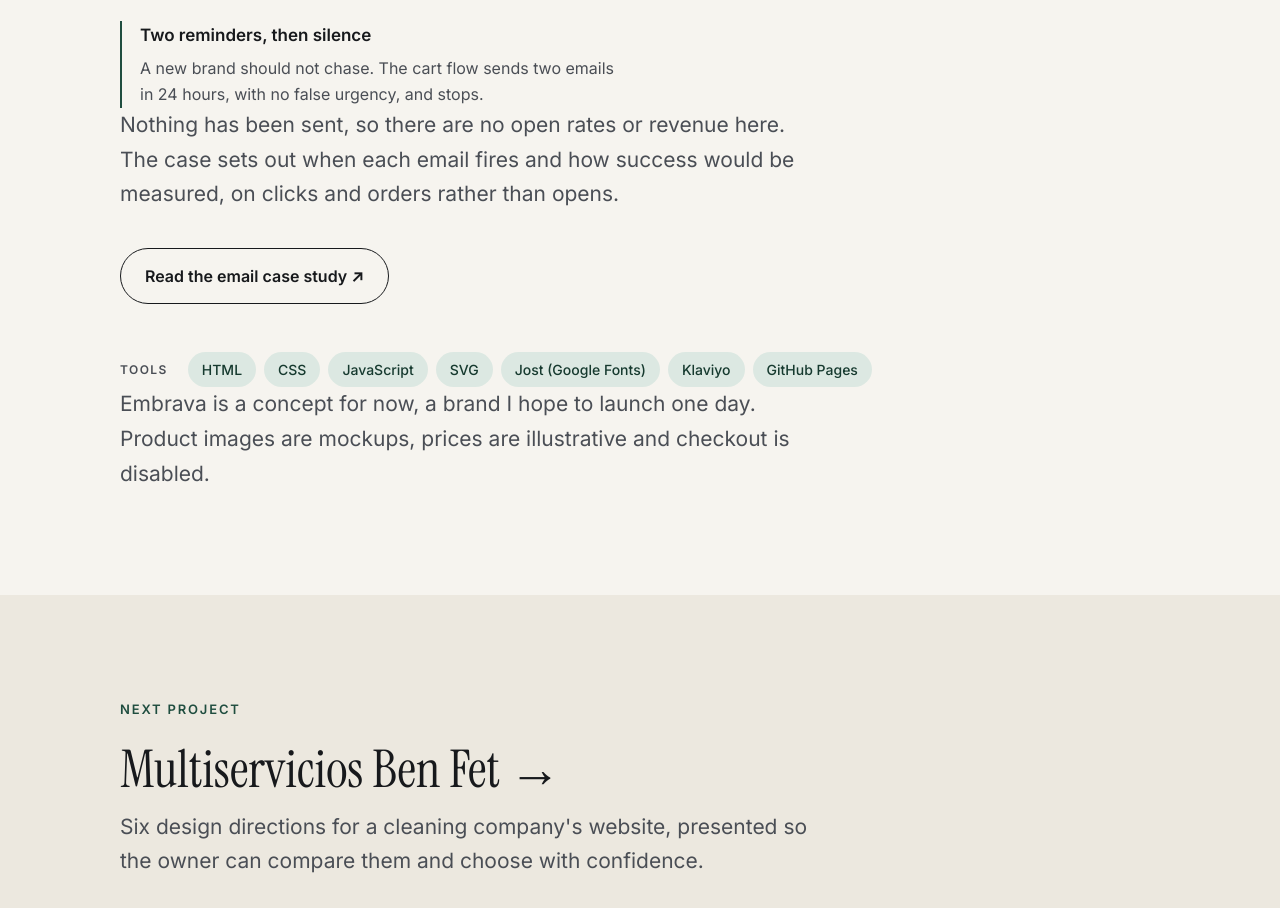
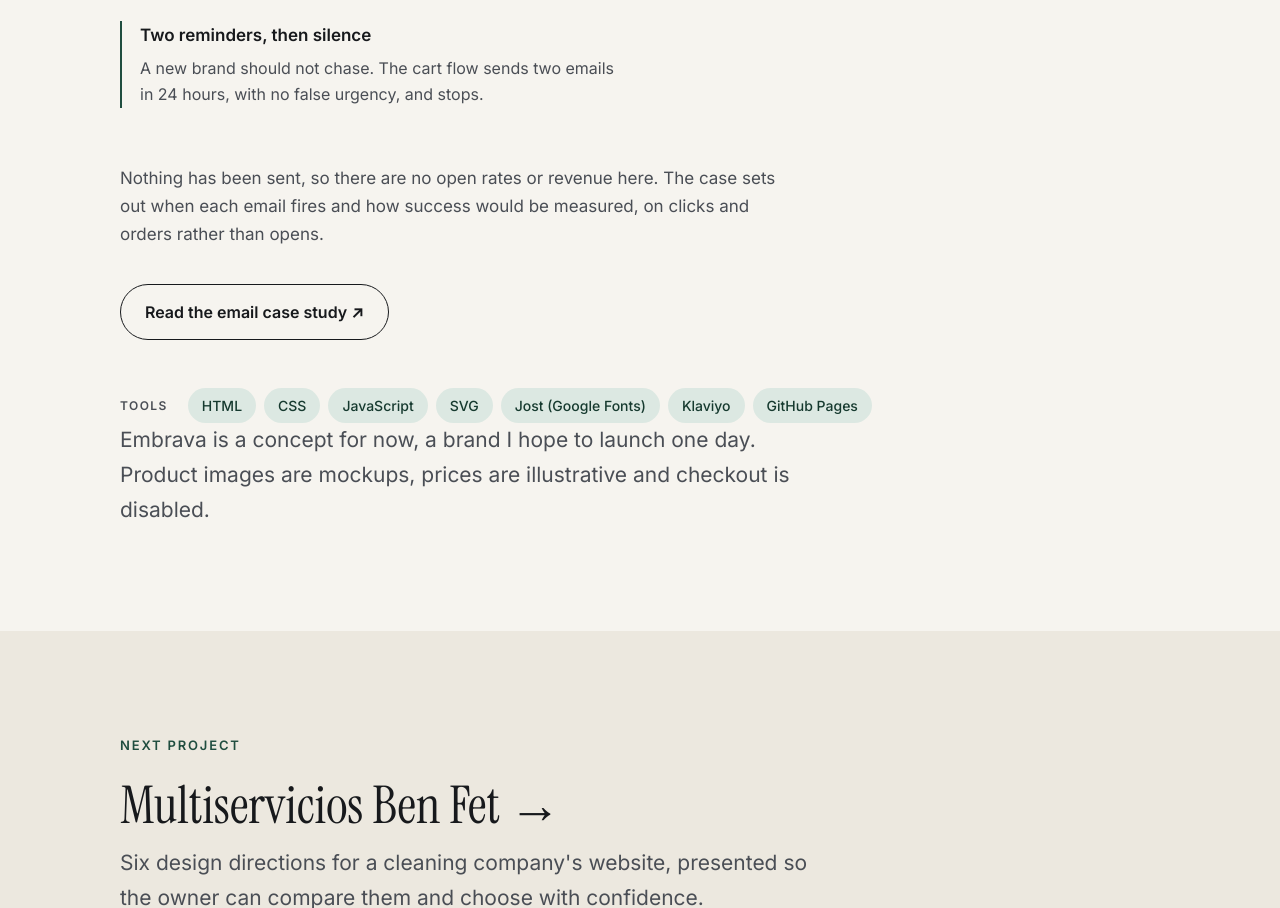
Before and after one commit to andrea-mmo/portfolio, a plain HTML site: page work/embrava.html in a window 1280 px wide. Shown: the part 8594-9502 px from the top of the page. Drawn offline with Linux system fonts and the light colour scheme.

Commit message:
Añade la imagen de LinkedIn de los emails de Embrava y arregla el párrafo de la sección de email

```diff
--- a/work/embrava.html
+++ b/work/embrava.html
@@ -285,7 +285,9 @@
           <p>A new brand should not chase. The cart flow sends two emails in 24 hours, with no false urgency, and stops.</p>
         </li>
       </ul>
-      <p class="case-sub">Nothing has been sent, so there are no open rates or revenue here. The case sets out when each email fires and how success would be measured, on clicks and orders rather than opens.</p>
+      <div class="quiz-intro">
+        <p>Nothing has been sent, so there are no open rates or revenue here. The case sets out when each email fires and how success would be measured, on clicks and orders rather than opens.</p>
+      </div>
       <div class="case-links">
         <a class="btn btn-ghost" href="https://andrea-mmo.github.io/embrava/email-case-study.html" target="_blank" rel="noopener">Read the email case study ↗</a>
       </div>
```
Also changed, not shown: linkedin-media/15-embrava-emails.jpg (added).
